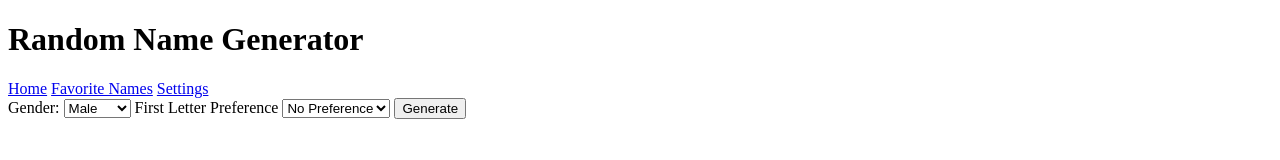
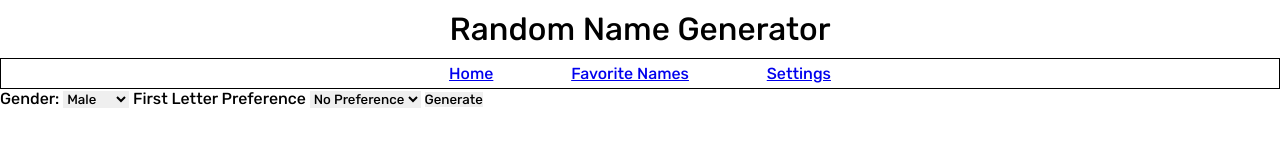
Before and after one commit to alexus-Huang/LAHVIII-project, a plain HTML site: page pages/index.html in a window 1280 px wide. Drawn offline with Linux system fonts and the light colour scheme; files whose address does not match are found by name.

Commit message:
Styled the title and the top bar

```diff
--- a/pages/index.html
+++ b/pages/index.html
@@ -6,10 +6,13 @@
     <title>LAHVIII Project</title>
     <script src="script.js"></script>
     <link rel="stylesheet" href="/styling/mainPage.css">
+    <link rel="preconnect" href="https://fonts.googleapis.com">
+<link rel="preconnect" href="https://fonts.gstatic.com" crossorigin>
+<link href="https://fonts.googleapis.com/css2?family=Rubik:ital,wght@0,300..900;1,300..900&display=swap" rel="stylesheet">
 </head>
 <body>
-    <h1>Random Name Generator</h1>
-    <div id="sidePanel">
+    <h1 id="title">Random Name Generator</h1>
+    <div id="topbar">
         <a href="index.html">Home</a>
         <a href="favoritedNames.html">Favorite Names</a>
         <a href="settings.html">Settings</a>
--- a/styling/mainPage.css
+++ b/styling/mainPage.css
@@ -0,0 +1,25 @@
+*{
+    box-sizing: border-box;
+    border: 0;
+    margin:0;
+    padding:0;
+    font-family: "Rubik";
+    font-optical-sizing: auto;
+    font-weight: 450;
+    font-style: normal;
+}
+
+#title{
+    text-align: center;
+    padding: 10px 0px;
+}
+/* Side Panel */
+#topbar{
+    border: 1px solid black;
+    position: relative;
+    padding:5px;
+    text-align: center;
+}
+#topbar > a {
+    margin:37px;
+}
```
